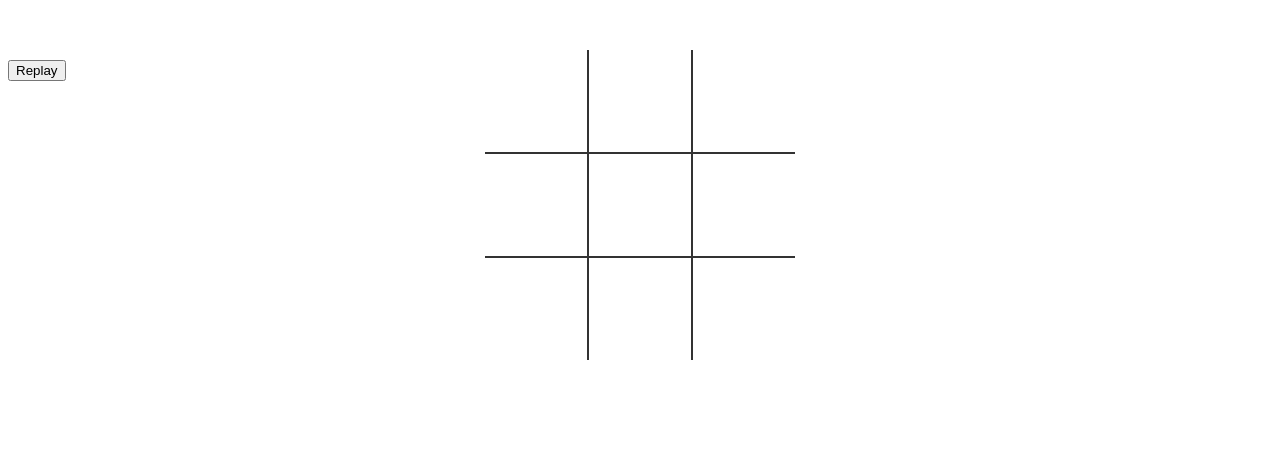
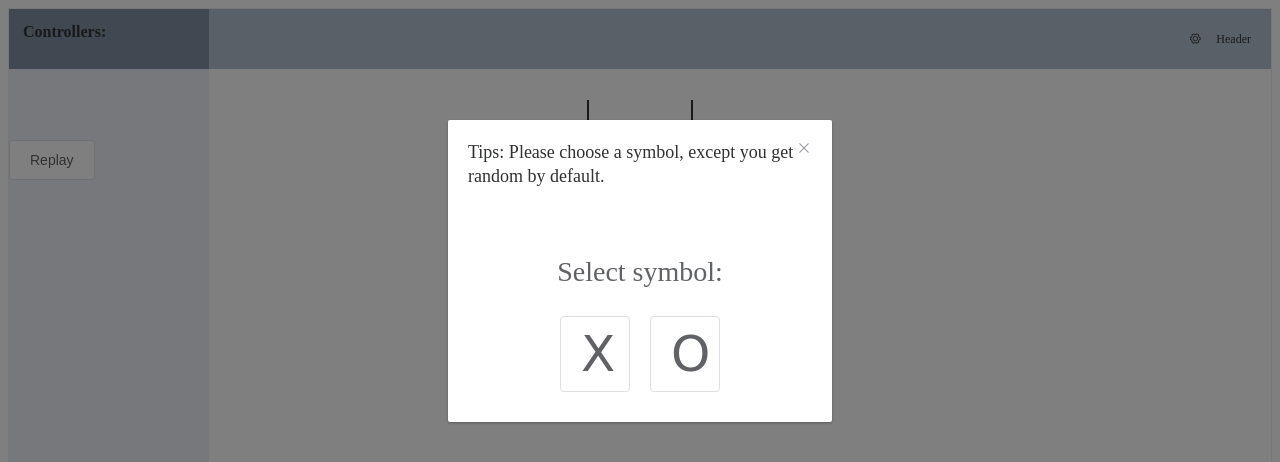
Before and after one commit to hasanuzzamanbe/tic-tac-toe, a Vue app: page / in a window 1280 px wide. Shown: the top 462 px of the page. Built offline with nearby package versions, Linux system fonts and the light colour scheme.

Commit message:
element ui added with good looks

```diff
--- a/package.json
+++ b/package.json
@@ -9,6 +9,7 @@
   },
   "dependencies": {
     "core-js": "^3.6.4",
+    "element-ui": "^2.13.0",
     "vue": "^2.6.11"
   },
   "devDependencies": {
--- a/src/App.vue
+++ b/src/App.vue
@@ -1,28 +1,79 @@
 <template>
-    <div id="app">
+    <span id="app">
+        <el-container>
+            <el-container style="height: 500px; border: 1px solid #eee">
+                <el-aside width="200px" style="background-color: rgb(238, 241, 246)">
+                    <h4 class="controller-head">Controllers:</h4>
+                    <br />
+                    <el-button @click="startGame" style="margin-top:32px;">Replay</el-button>
+                </el-aside>
+
+                <el-container>
+                    <el-header style="text-align: right; font-size: 12px">
+                        <i class="el-icon-setting" style="margin-right: 15px"></i>
+                        <span>Header</span>
+                    </el-header>
+
+                    <el-main>
                         <table>
                             <tr>
-                <td @click="turnClick" v-for="i in 3" :key="i-1" :class="className" :id="i-1"></td>
+                                <td
+                                    @click="turnClick"
+                                    v-for="i in 3"
+                                    :key="i-1"
+                                    :class="className"
+                                    :id="i-1"
+                                ></td>
                             </tr>
                             <tr>
-                <td @click="turnClick" v-for="i in 3" :key="i+2" :class="className" :id="i+2"></td>
+                                <td
+                                    @click="turnClick"
+                                    v-for="i in 3"
+                                    :key="i+2"
+                                    :class="className"
+                                    :id="i+2"
+                                ></td>
                             </tr>
                             <tr>
-                <td @click="turnClick" v-for="i in 3" :key="i+5" :class="className" :id="i+5"></td>
+                                <td
+                                    @click="turnClick"
+                                    v-for="i in 3"
+                                    :key="i+5"
+                                    :class="className"
+                                    :id="i+5"
+                                ></td>
                             </tr>
                         </table>
-        <div>
-            <div v-if="gameover" class="endgame">
-                <div class="text">{{endGameText}}</div>
-            </div>
+                        <el-dialog
+                            title="Tips: Please choose a symbol, except you get random by default. "
+                            :visible.sync="selectTag"
+                            width="30%"
+                        >
                             <div class="selectSym">
                                 <p>Select symbol:</p>
-                <button @click="selectSym('X')">X</button>
-                <button @click="selectSym('O')">O</button>
+                                <el-button @click="selectSym('X')">X</el-button>
+                                <el-button @click="selectSym('O')">O</el-button>
                             </div>
-            <button style="display: flex;" @click="startGame">Replay</button>
-        </div>
-    </div>
+                        </el-dialog>
+                        <el-dialog
+                            title="Warning"
+                            :visible.sync="gameover"
+                            width="30%"
+                            center
+                        >
+                            <span>{{winState}}</span>
+                            <span slot="footer" class="dialog-footer">
+                                <el-button
+                                    type="success"
+                                    @click="startGame"
+                                >Play Again</el-button>
+                            </span>
+                        </el-dialog>
+                    </el-main>
+                </el-container>
+            </el-container>
+        </el-container>
+    </span>
 </template>
 
 <script>
@@ -30,15 +81,16 @@ export default {
     name: "App",
     data() {
         return {
-            className: "cell",
+            className: "cells",
             gameover: false,
             disabled: false,
             winner: false,
+            winState: false,
             cells: null,
+            selectTag: false,
             origBoard: [],
             huPlayer: "O",
             aiPlayer: "X",
-            endGameText: "Gameover",
             winCombos: [
                 [0, 1, 2],
                 [3, 4, 5],
@@ -55,19 +107,21 @@ export default {
         startGame() {
             this.origBoard = Array.from(Array(9).keys());
             this.disabled = false;
+            this.selectTag = true;
+            this.gameover = false;
             this.cells.forEach(element => {
                 element.innerText = "";
                 element.style.removeProperty("background-color");
             });
         },
         selectSym(sym) {
+            this.selectTag = false;
             this.huPlayer = sym;
             this.aiPlayer = sym === "O" ? "X" : "O";
             this.origBoard = Array.from(Array(9).keys());
             if (this.aiPlayer === "X") {
                 this.turn(this.bestSpot(), this.aiPlayer);
             }
-            document.querySelector(".selectSym").style.display = "none";
         },
         turnClick(square) {
             if (
@@ -75,14 +129,14 @@ export default {
                 !this.disabled
             ) {
                 this.turn(square.target.id, this.huPlayer);
-                if (!this.checkTie() && !this.winner) this.turn(this.bestSpot(), this.aiPlayer);
+                if (!this.checkTie() && !this.winner)
+                    this.turn(this.bestSpot(), this.aiPlayer);
             }
         },
         turn(squareId, player) {
             this.origBoard[squareId] = player;
             document.getElementById(squareId).innerText = player;
             let gameWon = this.checkWin(player);
-            console.log(player, gameWon, "gameOver");
             if (gameWon) this.gameOver(gameWon);
         },
         emptySquares() {
@@ -93,17 +147,17 @@ export default {
         },
         checkTie() {
             if (this.emptySquares().length === 0 && !this.winner) {
-                for (let cell of this.cells) {
-                    cell.style.backgroundColor = "green";
-                }
-                this.declareWinner("Tie game");
+                // for (let cell of this.cells) {
+                //     cell.style.backgroundColor = "green";
+                // }
+                this.declareWinner("tie");
                 return true;
             }
             return false;
         },
         declareWinner(who) {
             this.gameover = true;
-            this.endGameText = who;
+            this.winState = who;
         },
         checkWin(player) {
             let plays = this.origBoard.reduce(
@@ -127,7 +181,7 @@ export default {
 
             this.disabled = true;
             this.declareWinner(
-                gameWon.player === this.huPlayer ? "You win!" : "You lose"
+              this.winState = gameWon.player === this.huPlayer ?  'win' : 'lose'
             );
         }
     },
@@ -139,14 +193,6 @@ export default {
 </script>
 
 <style>
-#app {
-    font-family: Avenir, Helvetica, Arial, sans-serif;
-    -webkit-font-smoothing: antialiased;
-    -moz-osx-font-smoothing: grayscale;
-    text-align: center;
-    color: #2c3e50;
-    margin-top: 60px;
-}
 td {
     border: 2px solid #333;
     height: 100px;
@@ -163,7 +209,7 @@ table {
     position: absolute;
     left: 50%;
     margin-left: -155px;
-    top: 50px;
+    top: 100px;
 }
 
 table tr:first-child td {
@@ -198,18 +244,9 @@ table tr td:last-child {
 }
 
 .selectSym {
-    display: none;
-    width: 220px;
-    top: 110px;
-    background-color: rgba(205, 133, 63, 0.8);
-    position: absolute;
-    left: 50%;
-    margin-left: -110px;
-    padding-top: 10px;
-    padding-bottom: 50px;
+    /* padding-bottom: 50px; */
     text-align: center;
     border-radius: 5px;
-    color: yellow;
     font-size: 2em;
 }
 
@@ -225,4 +262,21 @@ table tr td:last-child {
 .selectSym button:last-of-type {
     margin-left: 10px;
 }
+
+.el-header {
+    background-color: #b3c0d1;
+    color: #333;
+    line-height: 60px;
+}
+
+.el-aside {
+    color: #333;
+}
+
+.controller-head {
+    padding: 14px;
+    background: rgb(130, 144, 163);
+    height: 32px;
+    margin-top: 0px;
+}
 </style>
```
Also changed, not shown: src/main.js (+19 -1 lines), 1 other file (tests, documents, lock files or other folders). Lines whose indentation alone changed are shown as unchanged.
